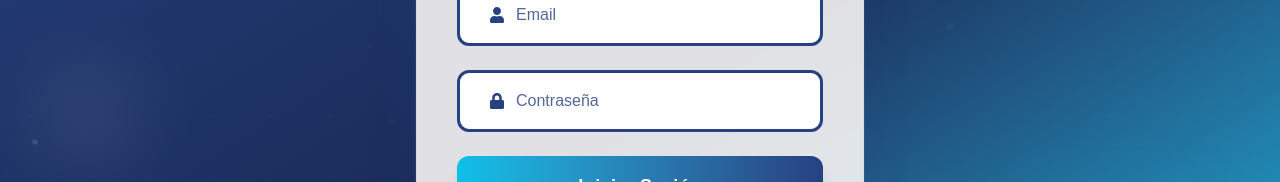
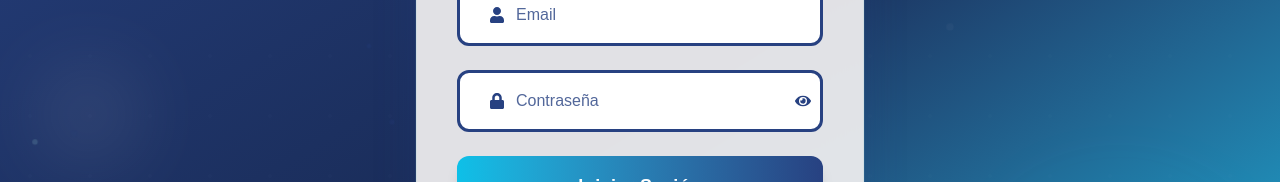
Before and after one commit to BRMolinero/Dom-s-App, a React (Vite) app: page /login in a window 1280 px wide. Shown: the part 334-516 px from the top of the page. Built offline with nearby package versions, Linux system fonts and the light colour scheme; no server answers; a web font is replaced by a local one.

Commit message:
ver contraseña

```diff
--- a/dev-dist/sw.js
+++ b/dev-dist/sw.js
@@ -82,7 +82,7 @@ define(['./workbox-e755d862'], (function (workbox) { 'use strict';
     "revision": "3ca0b8505b4bec776b69afdba2768812"
   }, {
     "url": "index.html",
-    "revision": "0.bjtn3u426u8"
+    "revision": "0.u4n0ful5048"
   }], {});
   workbox.cleanupOutdatedCaches();
   workbox.registerRoute(new workbox.NavigationRoute(workbox.createHandlerBoundToURL("index.html"), {
--- a/src/pages/login/LoginPage.css
+++ b/src/pages/login/LoginPage.css
@@ -437,3 +437,45 @@ svg.animate-spin {
 .domus-login-container svg {
   color: #274181;
 }
+
+/* Ocultar iconos de validación del navegador en el campo de contraseña */
+.password-no-validation-icon::-webkit-validation-bubble-icon,
+.password-no-validation-icon::-webkit-validation-bubble,
+.password-no-validation-icon::-webkit-validation-bubble-arrow,
+.domus-login-container input[type="password"]::-webkit-validation-bubble-icon,
+.domus-login-container input[type="password"]::-webkit-validation-bubble,
+.domus-login-container input[type="password"]::-webkit-validation-bubble-arrow {
+  display: none !important;
+  visibility: hidden !important;
+  opacity: 0 !important;
+  pointer-events: none !important;
+}
+
+/* Ocultar cualquier pseudo-elemento que agregue el navegador */
+.domus-login-container input[type="password"]::after,
+.domus-login-container input[type="password"]::before,
+.password-no-validation-icon::after,
+.password-no-validation-icon::before {
+  display: none !important;
+  content: none !important;
+  visibility: hidden !important;
+}
+
+/* Desactivar la validación visual del navegador */
+.domus-login-container input[type="password"]:invalid {
+  box-shadow: none !important;
+}
+
+/* Asegurar que no aparezcan iconos cuando hay error */
+.domus-login-container form:has(.bg-red-50) input[type="password"] {
+  -webkit-appearance: none !important;
+  appearance: none !important;
+}
+
+.domus-login-container form:has(.bg-red-50) input[type="password"]::-webkit-inner-spin-button,
+.domus-login-container form:has(.bg-red-50) input[type="password"]::-webkit-outer-spin-button,
+.domus-login-container form:has(.bg-red-50) input[type="password"]::-webkit-clear-button {
+  display: none !important;
+  -webkit-appearance: none !important;
+  appearance: none !important;
+}
--- a/src/pages/login/LoginPage.jsx
+++ b/src/pages/login/LoginPage.jsx
@@ -7,6 +7,8 @@ import {
   FaUser,
   FaLock,
   FaRobot,
+  FaEye,
+  FaEyeSlash,
 } from "react-icons/fa";
 import "./LoginPage.css";
 import RobotBackground from "../../components/RobotBackground";
@@ -15,6 +17,7 @@ export default function LoginPage() {
   const [form, setForm] = useState({ username: "", password: "" });
   const [error, setError] = useState(null);
   const [loading, setLoading] = useState(false);
+  const [showPassword, setShowPassword] = useState(false);
   const { login } = useAuth();
   const navigate = useNavigate();
   // refs para animaciones
@@ -68,6 +71,14 @@ export default function LoginPage() {
   const onSubmit = async (e) => {
     e.preventDefault();
     setError(null);
+
+    // Validación manual de campos
+    if (!form.username || !form.password) {
+      setError("Por favor, completá todos los campos.");
+      setLoading(false);
+      return;
+    }
+
     setLoading(true);
     try {
       console.log("📋 Enviando credenciales...", { email: form.username });
@@ -166,15 +177,28 @@ export default function LoginPage() {
                 <FaLock className="text-[#274181] text-lg" />
               </div>
               <input
-                type="password"
+                type={showPassword ? "text" : "password"}
                 id="password"
                 value={form.password}
                 onChange={onChange("password")}
-                required
-                className="w-full pl-14 pr-4 py-4 bg-white border-3 border-[#274181] rounded-xl text-[#274181] placeholder-[#274181]/80 outline-none text-base focus:border-[#F6963F] focus:bg-gray-50 focus:shadow-lg transition-all duration-200"
+                className="w-full pl-14 pr-12 py-4 bg-white border-3 border-[#274181] rounded-xl text-[#274181] placeholder-[#274181]/80 outline-none text-base focus:border-[#F6963F] focus:bg-gray-50 focus:shadow-lg transition-all duration-200 password-no-validation-icon"
                 placeholder="Contraseña"
                 autoComplete="current-password"
+                onInvalid={(e) => e.preventDefault()}
+                style={{ paddingRight: '48px' }}
               />
+              <button
+                type="button"
+                onClick={() => setShowPassword(!showPassword)}
+                className="absolute right-4 top-1/2 -translate-y-1/2 z-20 flex items-center justify-center w-8 h-8 text-[#274181] hover:text-[#0DC0E8] transition-colors duration-200 focus:outline-none focus:ring-2 focus:ring-[#0DC0E8] focus:ring-offset-1 rounded"
+                aria-label={showPassword ? "Ocultar contraseña" : "Mostrar contraseña"}
+              >
+                {showPassword ? (
+                  <FaEyeSlash className="text-xl" />
+                ) : (
+                  <FaEye className="text-xl" />
+                )}
+              </button>
             </div>
           </div>
 
--- a/src/pages/register/RegisterPage.jsx
+++ b/src/pages/register/RegisterPage.jsx
@@ -7,6 +7,8 @@ import {
   FaCheckCircle,
   FaRobot,
   FaEnvelope,
+  FaEye,
+  FaEyeSlash,
 } from "react-icons/fa";
 
 import { useAuth } from "../../context/AuthContext";
@@ -23,6 +25,7 @@ export default function RegisterPage() {
   const [submitting, setSubmitting] = useState(false);
   const [errorMsg, setErrorMsg] = useState("");
   const [successOpen, setSuccessOpen] = useState(false);
+  const [showPassword, setShowPassword] = useState(false);
 
   const { login } = useAuth();
   const navigate = useNavigate();
@@ -194,16 +197,29 @@ export default function RegisterPage() {
               <div className="relative">
                 <FaLock className="absolute left-3 top-1/2 -translate-y-1/2 text-[#274181] z-10 w-4 h-4 flex items-center justify-center" />
                 <input
-                  type="password"
+                  type={showPassword ? "text" : "password"}
                   id="password"
                   value={form.password}
                   onChange={(e) => setForm((s) => ({ ...s, password: e.target.value }))}
                   required
                   minLength={8}
-                  className="w-full pl-14 pr-4 py-4 bg-white border-3 border-[#274181] rounded-xl text-[#274181] placeholder-[#274181]/80 outline-none text-base focus:border-[#F6963F] focus:bg-gray-50 focus:shadow-lg transition-all duration-200"
+                  className="w-full pl-14 pr-12 py-4 bg-white border-3 border-[#274181] rounded-xl text-[#274181] placeholder-[#274181]/80 outline-none text-base focus:border-[#F6963F] focus:bg-gray-50 focus:shadow-lg transition-all duration-200"
                   placeholder="Contraseña"
                   autoComplete="new-password"
+                  style={{ paddingRight: '48px' }}
                 />
+                <button
+                  type="button"
+                  onClick={() => setShowPassword(!showPassword)}
+                  className="absolute right-4 top-1/2 -translate-y-1/2 z-20 flex items-center justify-center w-8 h-8 text-[#274181] hover:text-[#0DC0E8] transition-colors duration-200 focus:outline-none focus:ring-2 focus:ring-[#0DC0E8] focus:ring-offset-1 rounded"
+                  aria-label={showPassword ? "Ocultar contraseña" : "Mostrar contraseña"}
+                >
+                  {showPassword ? (
+                    <FaEyeSlash className="text-xl" />
+                  ) : (
+                    <FaEye className="text-xl" />
+                  )}
+                </button>
               </div>
             </div>
 
```
